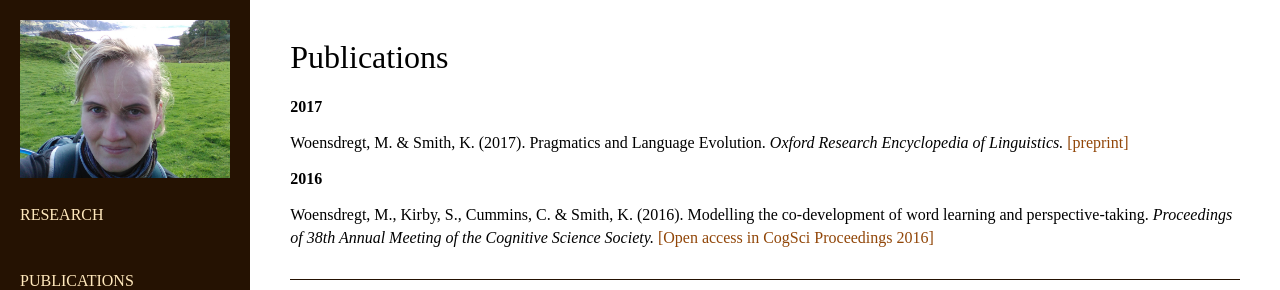
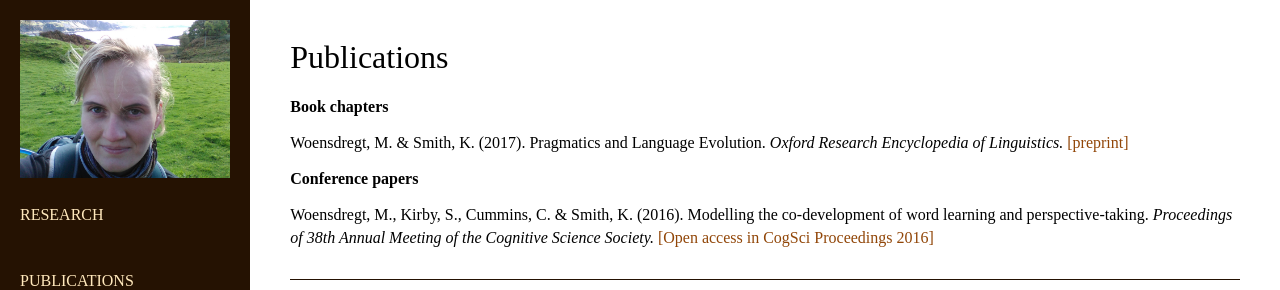
Before and after one commit to marieke-woensdregt/marieke-woensdregt.github.io, a Jekyll site: the page built from publications/index.html, in a window 1280 px wide. Shown: the top 290 px of the page. Built offline with Jekyll 4.4.1, drawn with Linux system fonts in a browser that asks for light colours.

Commit message:
Update index.html

```diff
--- a/publications/index.html
+++ b/publications/index.html
@@ -4,7 +4,7 @@ title: Publications
 ---
 <div class="blurb">
 	<h1>Publications</h1>
-	<h3> 2017 </h3>
+	<h3> Book chapters </h3>
 	<p>
 		Woensdregt, M. &amp; Smith, K. (2017). Pragmatics and Language Evolution.
 		<i>Oxford Research Encyclopedia of Linguistics.</i>
@@ -12,7 +12,7 @@ title: Publications
 		[preprint]</A>
 	</p>
 
-	<h3> 2016 </h3>
+	<h3> Conference papers </h3>
 	<p>
 		Woensdregt, M., Kirby, S., Cummins, C. &amp; Smith, K. (2016). Modelling the co-development of word learning and perspective-taking.
 		<i>Proceedings of 38th Annual Meeting of the Cognitive Science Society.</i>
```
